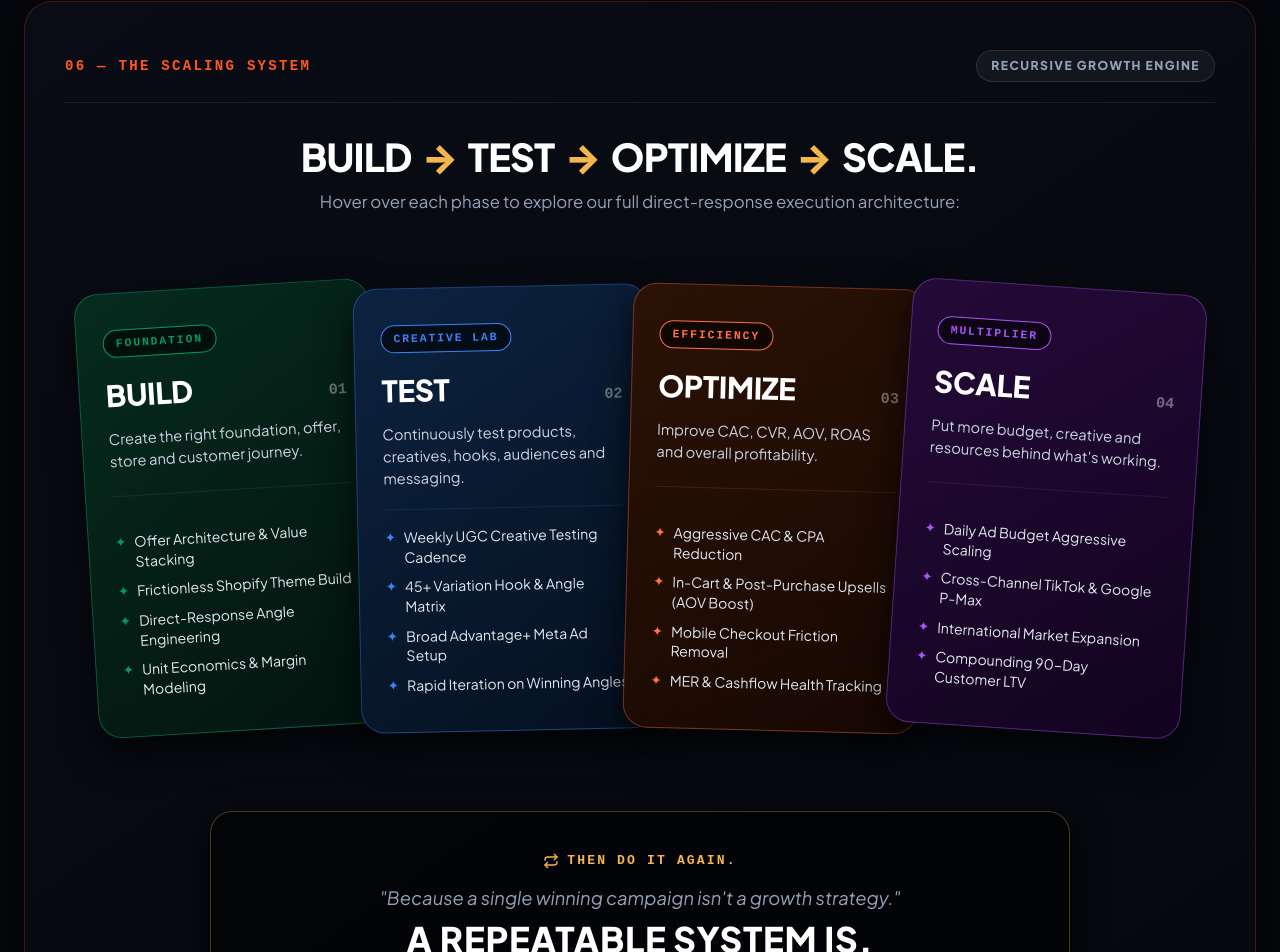
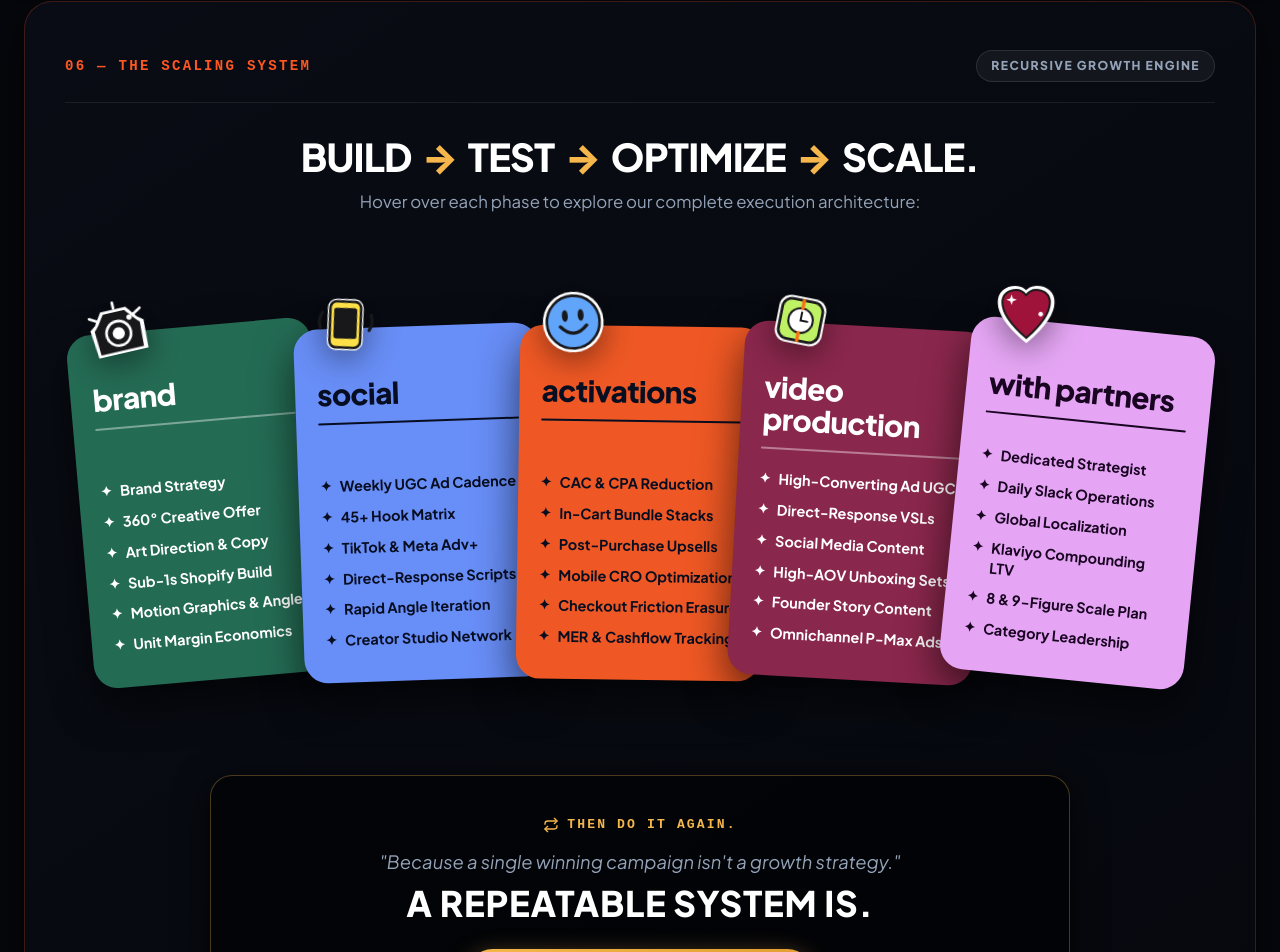
Before and after one commit to devsynxoffical/brandscalinghack, a React (Vite) app: page / in a window 1280 px wide. Shown: the part 5069-6021 px from the top of the page. Built offline with nearby package versions, Linux system fonts and the light colour scheme.

Commit message:
feat: Add solid colorful Truus-style overlapping cards with custom hand-drawn sticker illustrations

```diff
--- a/src/components/EveryPieceWorksTogetherSection.jsx
+++ b/src/components/EveryPieceWorksTogetherSection.jsx
@@ -2,21 +2,100 @@ import React, { useState } from 'react';
 import {
   ArrowRight,
   ArrowDown,
-  CheckCircle2,
   Sparkles,
-  Zap,
-  Rocket,
-  ShieldCheck,
-  TrendingUp,
-  Layers,
-  Repeat,
   Flame,
-  Target,
-  BarChart3,
   Search,
-  Sliders,
-  Maximize2
+  Repeat
 } from 'lucide-react';
+
+// Hand-Drawn Cartoon Sticker SVGs (Exact Truus by Dennis Snellenberg Style)
+function StickerCamera() {
+  return (
+    <div className="epw-truus-sticker sticker-camera" aria-hidden="true">
+      <svg width="68" height="68" viewBox="0 0 100 100" fill="none">
+        {/* Outer White Sticker Cutout Glow / Border */}
+        <path d="M18 36 L30 18 L68 18 L82 36 L90 42 L88 84 L14 84 L10 42 Z" fill="#ffffff" />
+        {/* Inner Black Body */}
+        <path d="M22 38 L33 22 L65 22 L78 38 L84 44 L82 80 L18 80 L16 44 Z" fill="#18181b" />
+        {/* Lens Outer Circle */}
+        <circle cx="50" cy="54" r="20" fill="#ffffff" />
+        <circle cx="50" cy="54" r="16" fill="#18181b" />
+        <circle cx="50" cy="54" r="9" fill="#ffffff" />
+        {/* Flash & Doodle Accents */}
+        <circle cx="70" cy="34" r="4" fill="#ffffff" />
+        <path d="M12 24 L22 30 M88 24 L78 30 M50 8 L50 16" stroke="#ffffff" strokeWidth="4" strokeLinecap="round" />
+      </svg>
+    </div>
+  );
+}
+
+function StickerPhone() {
+  return (
+    <div className="epw-truus-sticker sticker-phone" aria-hidden="true">
+      <svg width="64" height="64" viewBox="0 0 100 100" fill="none">
+        {/* White Sticker Border */}
+        <rect x="22" y="10" width="56" height="80" rx="14" fill="#ffffff" transform="rotate(-6 50 50)" />
+        {/* Yellow Phone Body */}
+        <rect x="26" y="14" width="48" height="72" rx="10" fill="#fde047" stroke="#18181b" strokeWidth="4" transform="rotate(-6 50 50)" />
+        {/* Screen */}
+        <rect x="32" y="24" width="36" height="48" rx="4" fill="#18181b" transform="rotate(-6 50 50)" />
+        {/* Vibration Squiggles */}
+        <path d="M12 36 Q6 48 12 60 M88 30 Q94 42 88 54" stroke="#18181b" strokeWidth="5" strokeLinecap="round" />
+      </svg>
+    </div>
+  );
+}
+
+function StickerSmiley() {
+  return (
+    <div className="epw-truus-sticker sticker-smiley" aria-hidden="true">
+      <svg width="66" height="66" viewBox="0 0 100 100" fill="none">
+        {/* White Cutout Border */}
+        <circle cx="50" cy="50" r="46" fill="#ffffff" />
+        {/* Solid Blue Circle Body */}
+        <circle cx="50" cy="50" r="40" fill="#60a5fa" stroke="#18181b" strokeWidth="4" />
+        {/* Big Happy Eyes */}
+        <ellipse cx="38" cy="40" rx="4.5" ry="9" fill="#18181b" />
+        <ellipse cx="62" cy="40" rx="4.5" ry="9" fill="#18181b" />
+        {/* Happy Curved Smile */}
+        <path d="M30 56 Q50 78 70 56" stroke="#18181b" strokeWidth="5" strokeLinecap="round" fill="none" />
+      </svg>
+    </div>
+  );
+}
+
+function StickerWatch() {
+  return (
+    <div className="epw-truus-sticker sticker-watch" aria-hidden="true">
+      <svg width="68" height="68" viewBox="0 0 100 100" fill="none">
+        {/* White Border */}
+        <rect x="15" y="15" width="70" height="70" rx="18" fill="#ffffff" />
+        {/* Lime Body */}
+        <rect x="20" y="20" width="60" height="60" rx="14" fill="#bef264" stroke="#18181b" strokeWidth="4" />
+        {/* Hand with Watch Graphic */}
+        <circle cx="50" cy="50" r="18" fill="#ffffff" stroke="#18181b" strokeWidth="3" />
+        <path d="M50 38 L50 50 L60 50" stroke="#18181b" strokeWidth="3" strokeLinecap="round" />
+        <path d="M50 20 L50 32 M50 68 L50 80" stroke="#f97316" strokeWidth="5" strokeLinecap="round" />
+      </svg>
+    </div>
+  );
+}
+
+function StickerHeart() {
+  return (
+    <div className="epw-truus-sticker sticker-heart" aria-hidden="true">
+      <svg width="66" height="66" viewBox="0 0 100 100" fill="none">
+        {/* White Border */}
+        <path d="M50 86 C25 65 10 45 10 28 C10 14 20 6 34 6 C42 6 47 10 50 14 C53 10 58 6 66 6 C80 6 90 14 90 28 C90 45 75 65 50 86 Z" fill="#ffffff" stroke="#ffffff" strokeWidth="6" />
+        {/* Berry Heart Body */}
+        <path d="M50 82 C27 62 14 43 14 28 C14 16 23 9 35 9 C42 9 47 13 50 17 C53 13 58 9 65 9 C77 9 86 16 86 28 C86 43 73 62 50 82 Z" fill="#9f1239" stroke="#18181b" strokeWidth="3" />
+        {/* Sparkle Stars */}
+        <path d="M26 22 L28 16 L30 22 L36 24 L30 26 L28 32 L26 26 L20 24 Z" fill="#ffffff" />
+        <circle cx="72" cy="46" r="3.5" fill="#ffffff" />
+      </svg>
+    </div>
+  );
+}
 
 export default function EveryPieceWorksTogetherSection({ onOpenBooking }) {
   const [hoveredCard, setHoveredCard] = useState(null);
@@ -43,74 +122,96 @@ export default function EveryPieceWorksTogetherSection({ onOpenBooking }) {
     { name: 'PROFITABILITY', question: 'Healthy contribution margin & MER?', tip: 'Top-line vanity revenue without real profit.' }
   ];
 
-  // 06 Dennis Snellenberg Overlapping Tilted Cards
+  // 06 Solid Colorful Cards Deck (Exact Truus by Dennis Snellenberg Reproduction)
   const scalingCards = [
     {
-      id: 'build',
-      num: '01',
-      title: 'BUILD',
-      tag: 'FOUNDATION',
-      color: '#059669',
-      bgColor: 'linear-gradient(145deg, #062b1e 0%, #03140e 100%)',
-      borderColor: 'rgba(16, 185, 129, 0.4)',
-      tilt: '-3.5deg',
-      subtitle: 'Create the right foundation, offer, store and customer journey.',
+      id: 'brand',
+      title: 'brand',
+      solidColor: '#246b54', // Solid Emerald Forest Green
+      textColor: '#ffffff',
+      dividerColor: 'rgba(255, 255, 255, 0.4)',
+      bulletColor: '#ffffff',
+      tilt: '-5deg',
+      sticker: <StickerCamera />,
       items: [
-        'Offer Architecture & Value Stacking',
-        'Frictionless Shopify Theme Build',
-        'Direct-Response Angle Engineering',
-        'Unit Economics & Margin Modeling'
+        'Brand Strategy',
+        '360° Creative Offer',
+        'Art Direction & Copy',
+        'Sub-1s Shopify Build',
+        'Motion Graphics & Angles',
+        'Unit Margin Economics'
       ]
     },
     {
-      id: 'test',
-      num: '02',
-      title: 'TEST',
-      tag: 'CREATIVE LAB',
-      color: '#3b82f6',
-      bgColor: 'linear-gradient(145deg, #0c2340 0%, #05101f 100%)',
-      borderColor: 'rgba(59, 130, 246, 0.4)',
-      tilt: '-1.2deg',
-      subtitle: 'Continuously test products, creatives, hooks, audiences and messaging.',
+      id: 'social',
+      title: 'social',
+      solidColor: '#688ef7', // Solid Periwinkle Sky Blue
+      textColor: '#080e21',
+      dividerColor: '#080e21',
+      bulletColor: '#080e21',
+      tilt: '-2deg',
+      sticker: <StickerPhone />,
       items: [
-        'Weekly UGC Creative Testing Cadence',
-        '45+ Variation Hook & Angle Matrix',
-        'Broad Advantage+ Meta Ad Setup',
-        'Rapid Iteration on Winning Angles'
+        'Weekly UGC Ad Cadence',
+        '45+ Hook Matrix',
+        'TikTok & Meta Adv+',
+        'Direct-Response Scripts',
+        'Rapid Angle Iteration',
+        'Creator Studio Network'
       ]
     },
     {
-      id: 'optimize',
-      num: '03',
-      title: 'OPTIMIZE',
-      tag: 'EFFICIENCY',
-      color: '#ff7043',
-      bgColor: 'linear-gradient(145deg, #2b1206 0%, #170802 100%)',
-      borderColor: 'rgba(255, 112, 67, 0.4)',
-      tilt: '1.5deg',
-      subtitle: 'Improve CAC, CVR, AOV, ROAS and overall profitability.',
+      id: 'activations',
+      title: 'activations',
+      solidColor: '#ef5824', // Solid Punchy Tangerine Orange
+      textColor: '#080e21',
+      dividerColor: '#080e21',
+      bulletColor: '#080e21',
+      tilt: '0.8deg',
+      sticker: <StickerSmiley />,
       items: [
-        'Aggressive CAC & CPA Reduction',
-        'In-Cart & Post-Purchase Upsells (AOV Boost)',
-        'Mobile Checkout Friction Removal',
-        'MER & Cashflow Health Tracking'
+        'CAC & CPA Reduction',
+        'In-Cart Bundle Stacks',
+        'Post-Purchase Upsells',
+        'Mobile CRO Optimization',
+        'Checkout Friction Erasure',
+        'MER & Cashflow Tracking'
       ]
     },
     {
-      id: 'scale',
-      num: '04',
-      title: 'SCALE',
-      tag: 'MULTIPLIER',
-      color: '#a855f7',
-      bgColor: 'linear-gradient(145deg, #240a38 0%, #12031f 100%)',
-      borderColor: 'rgba(168, 85, 247, 0.4)',
-      tilt: '3.8deg',
-      subtitle: 'Put more budget, creative and resources behind what\'s working.',
+      id: 'video',
+      title: 'video production',
+      solidColor: '#8a274c', // Solid Deep Wine Berry Maroon
+      textColor: '#ffffff',
+      dividerColor: 'rgba(255, 255, 255, 0.4)',
+      bulletColor: '#ffffff',
+      tilt: '3.2deg',
+      sticker: <StickerWatch />,
       items: [
-        'Daily Ad Budget Aggressive Scaling',
-        'Cross-Channel TikTok & Google P-Max',
-        'International Market Expansion',
-        'Compounding 90-Day Customer LTV'
+        'High-Converting Ad UGC',
+        'Direct-Response VSLs',
+        'Social Media Content',
+        'High-AOV Unboxing Sets',
+        'Founder Story Content',
+        'Omnichannel P-Max Ads'
+      ]
+    },
+    {
+      id: 'partners',
+      title: 'with partners',
+      solidColor: '#e5a5f4', // Solid Soft Lilac Lavender
+      textColor: '#190422',
+      dividerColor: '#190422',
+      bulletColor: '#190422',
+      tilt: '5.8deg',
+      sticker: <StickerHeart />,
+      items: [
+        'Dedicated Strategist',
+        'Daily Slack Operations',
+        'Global Localization',
+        'Klaviyo Compounding LTV',
+        '8 & 9-Figure Scale Plan',
+        'Category Leadership'
       ]
     }
   ];
@@ -280,7 +381,7 @@ export default function EveryPieceWorksTogetherSection({ onOpenBooking }) {
         </div>
 
         {/* ========================================================================= */}
-        {/* MODULE 06 — THE SCALING SYSTEM (Dennis Snellenberg / Truus Overlapping Deck) */}
+        {/* MODULE 06 — THE SCALING SYSTEM (Solid Colorful Overlapping Fan Deck) */}
         {/* ========================================================================= */}
         <div className="epw-module-card epw-module-system">
           <div className="epw-module-top-bar">
@@ -288,16 +389,16 @@ export default function EveryPieceWorksTogetherSection({ onOpenBooking }) {
             <span className="epw-module-tag">RECURSIVE GROWTH ENGINE</span>
           </div>
 
-          <div style={{ textAlign: 'center', marginBottom: '36px' }}>
+          <div style={{ textAlign: 'center', marginBottom: '40px' }}>
             <h3 className="epw-section-heading">
               BUILD <span className="epw-gold-arrow">→</span> TEST <span className="epw-gold-arrow">→</span> OPTIMIZE <span className="epw-gold-arrow">→</span> SCALE.
             </h3>
             <p className="epw-system-sub">
-              Hover over each phase to explore our full direct-response execution architecture:
+              Hover over each phase to explore our complete execution architecture:
             </p>
           </div>
 
-          {/* Dennis Snellenberg Overlapping Interactive Tilted Cards Deck */}
+          {/* Dennis Snellenberg / Truus Solid Colorful Overlapping Fan Deck */}
           <div className="epw-snellenberg-deck-wrap">
             <div className="epw-snellenberg-deck">
               {scalingCards.map((card, idx) => {
@@ -305,39 +406,39 @@ export default function EveryPieceWorksTogetherSection({ onOpenBooking }) {
                 return (
                   <div
                     key={card.id}
-                    className={`epw-tilted-card card-${card.id} ${isHovered ? 'hovered' : ''}`}
+                    className={`epw-truus-solid-card card-${card.id} ${isHovered ? 'hovered' : ''}`}
                     style={{
-                      background: card.bgColor,
-                      border: `1px solid ${card.borderColor}`,
+                      backgroundColor: card.solidColor,
+                      color: card.textColor,
                       transform: isHovered
-                        ? 'translateY(-22px) rotate(0deg) scale(1.05)'
+                        ? 'translateY(-28px) rotate(0deg) scale(1.06)'
                         : `rotate(${card.tilt}) translateY(0px)`,
-                      zIndex: isHovered ? 20 : idx + 1
+                      zIndex: isHovered ? 40 : idx + 1
                     }}
                     onMouseEnter={() => setHoveredCard(card.id)}
                     onMouseLeave={() => setHoveredCard(null)}
                   >
-                    {/* Top Sticker Badge (Truus Style) */}
-                    <div className="epw-card-sticker-tag" style={{ color: card.color, borderColor: card.color }}>
-                      <span>{card.tag}</span>
+                    {/* Hand-Drawn Sticker on Top Edge */}
+                    {card.sticker}
+
+                    {/* Card Title (Truus Style Heavy Sans Title) */}
+                    <div className="epw-truus-card-header">
+                      <h4 className="epw-truus-title" style={{ color: card.textColor }}>
+                        {card.title}
+                      </h4>
                     </div>
 
-                    {/* Card Title */}
-                    <div className="epw-card-header-row">
-                      <h4 className="epw-card-title">{card.title}</h4>
-                      <span className="epw-card-num">{card.num}</span>
-                    </div>
+                    {/* Hand-Drawn Underline Divider */}
+                    <div
+                      className="epw-truus-divider"
+                      style={{ backgroundColor: card.dividerColor }}
+                    ></div>
 
-                    {/* Card Description */}
-                    <p className="epw-card-desc">{card.subtitle}</p>
-
-                    <div className="epw-card-divider" style={{ backgroundColor: card.borderColor }}></div>
-
-                    {/* Bullet Points with Diamond Icons */}
-                    <ul className="epw-card-bullets">
+                    {/* Bullet Points with Diamond Stars */}
+                    <ul className="epw-truus-bullets">
                       {card.items.map((bullet, bIdx) => (
-                        <li key={bIdx} className="epw-card-bullet-item">
-                          <span className="epw-bullet-diamond" style={{ color: card.color }}>✦</span>
+                        <li key={bIdx} className="epw-truus-bullet-item" style={{ color: card.textColor }}>
+                          <span className="epw-truus-diamond" style={{ color: card.bulletColor }}>✦</span>
                           <span>{bullet}</span>
                         </li>
                       ))}
```
Also changed, not shown: src/index.css.
